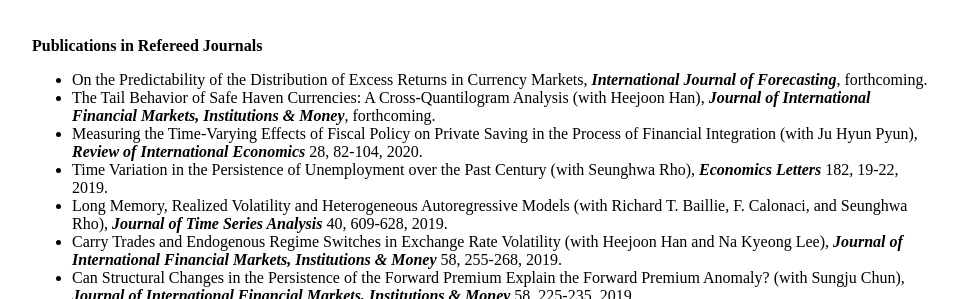
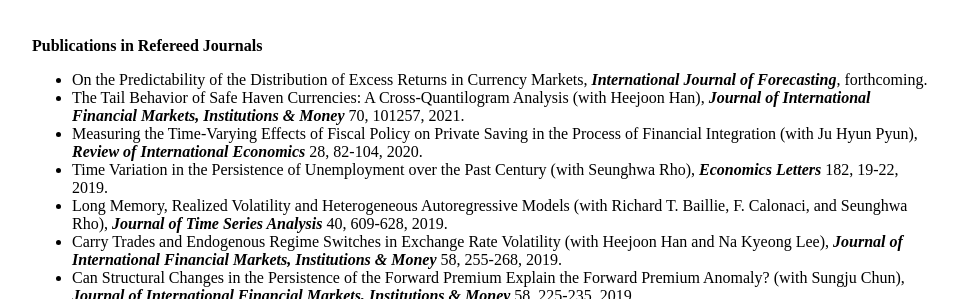
Before and after one commit to dooyeoncho/dooyeoncho.github.io, a Jekyll site: the page built from pages/research.html, in a window 1280 px wide. Shown: the part 169-468 px from the top of the page, without its empty margins (160-1119 px from the left). Built offline with Jekyll 4.4.1, drawn with Linux system fonts in a browser that asks for light colours.

Commit message:
Update research.html

```diff
--- a/pages/research.html
+++ b/pages/research.html
@@ -15,7 +15,7 @@
 <div><b>Publications in Refereed Journals</b>
 		<ul>
 	        	<li>On the Predictability of the Distribution of Excess Returns in Currency Markets, <em property="italic"><b>International Journal of Forecasting</b></em>, forthcoming.</li>
-			<li>The Tail Behavior of Safe Haven Currencies: A Cross-Quantilogram Analysis (with Heejoon Han)</b></em>, <em property="italic"><b>Journal of International Financial Markets, Institutions & Money</b></em>, forthcoming.</li>
+			<li>The Tail Behavior of Safe Haven Currencies: A Cross-Quantilogram Analysis (with Heejoon Han)</b></em>, <em property="italic"><b>Journal of International Financial Markets, Institutions & Money</b></em> 70, 101257, 2021.</li>
                 	<li>Measuring the Time-Varying Effects of Fiscal Policy on Private Saving in the Process of Financial Integration (with Ju Hyun Pyun), <em property="italic"><b>Review of International Economics</b></em> 28, 82-104, 2020.</li>
 			<li>Time Variation in the Persistence of Unemployment over the Past Century (with Seunghwa Rho), <em property="italic"><b>Economics Letters</b></em> 182, 19-22, 2019.</li>
 			<li>Long Memory, Realized Volatility and Heterogeneous Autoregressive Models (with Richard T. Baillie, F. Calonaci, and Seunghwa Rho), <em property="italic"><b>Journal of Time Series Analysis</b></em> 40, 609-628, 2019.</li>
```
